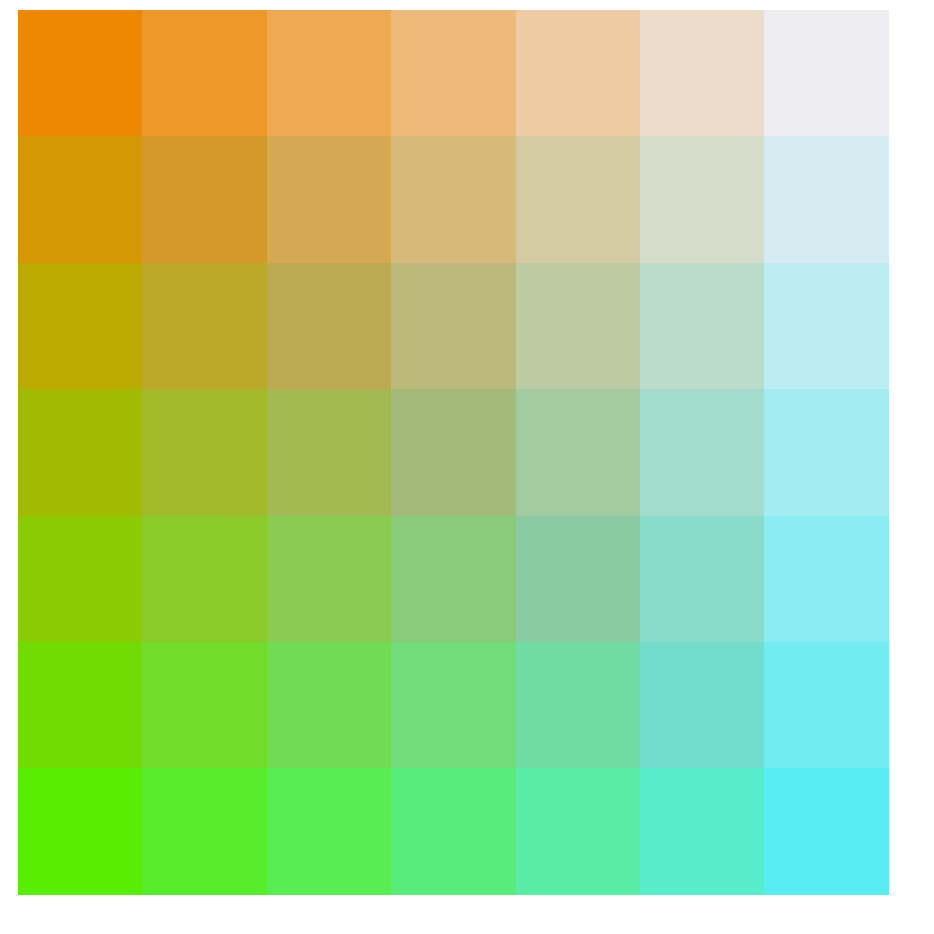
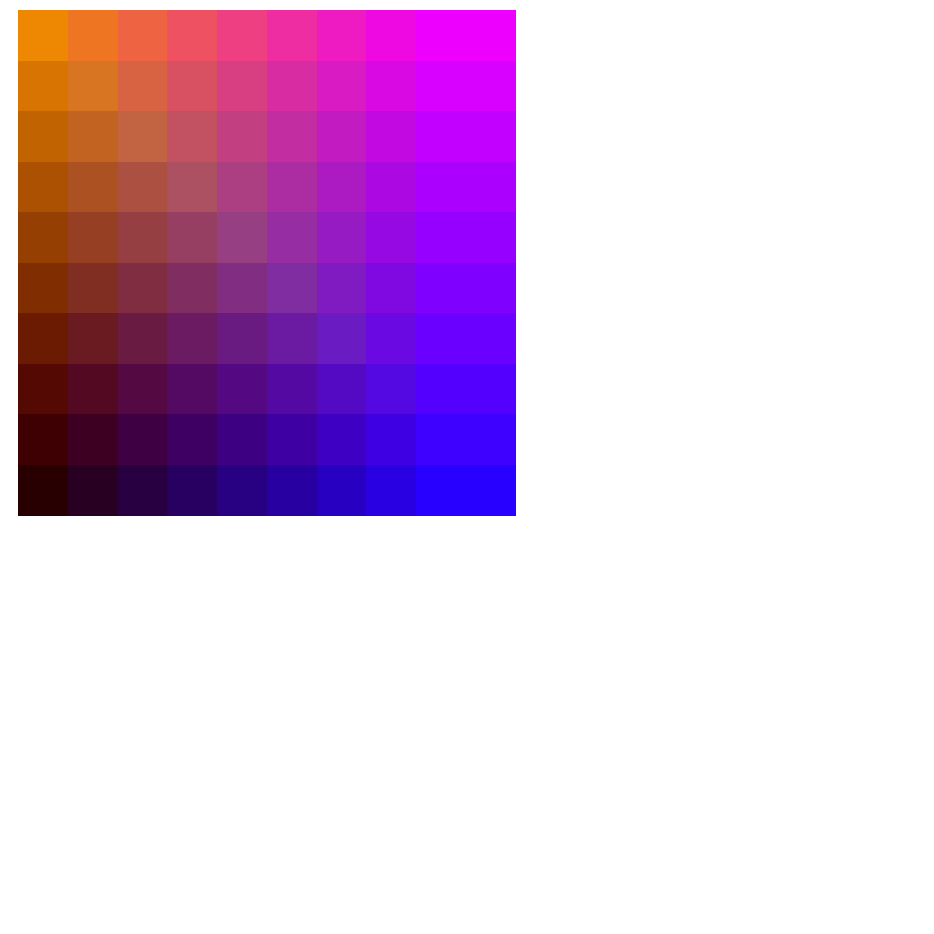
Before and after one commit to Hadri2002/colors, a plain HTML site: page index.html in a window 1280 px wide. Shown: the whole page, without its empty margins (0-934 px from the left). Drawn offline with Linux system fonts and the light colour scheme.

Commit message:
logo, név, pár méret

```diff
--- a/colors.js
+++ b/colors.js
@@ -1,4 +1,4 @@
-const size = 7;
+const size = 10;
 
 let r = Math.floor(Math.random()*255);
 let g = Math.floor(Math.random()*255);
--- a/index.html
+++ b/index.html
@@ -1,10 +1,12 @@
 <!DOCTYPE html>
 <html lang="en">
 <head>
+    <title>Colors</title>
     <meta charset="UTF-8">
     <meta http-equiv="X-UA-Compatible" content="IE=edge">
     <meta name="viewport" content="width=device-width, initial-scale=1.0">
     <link rel="stylesheet" href="style.css">
+    <link rel="shortcut icon" href="pictures/color_macher_logo.png" type="image/png" />
     <title>Document</title>
 </head>
 <body>
--- a/style.css
+++ b/style.css
@@ -1,5 +1,8 @@
 .picture-matching-container{
     width: 100%;
+    text-align: center;
+    align-items: center;
+    float: inherit;
 }
 
 .picture-matching-ghost{
@@ -10,6 +13,9 @@
     height: 100%;
     padding-bottom: 100%;
     position:relative;
+    text-align: center;
+    align-items: center;
+    float: inherit;
 }
 
 .picture-matching-grid{
@@ -17,7 +23,7 @@
     top: 0;
     left: 0;
     display: grid;
-    width: 70%;
-    height: 70%;
+    width: 40%;
+    height: 40%;
     background-color: beige;
 }
```
Also changed, not shown: pictures/color_macher_logo.png (added).
